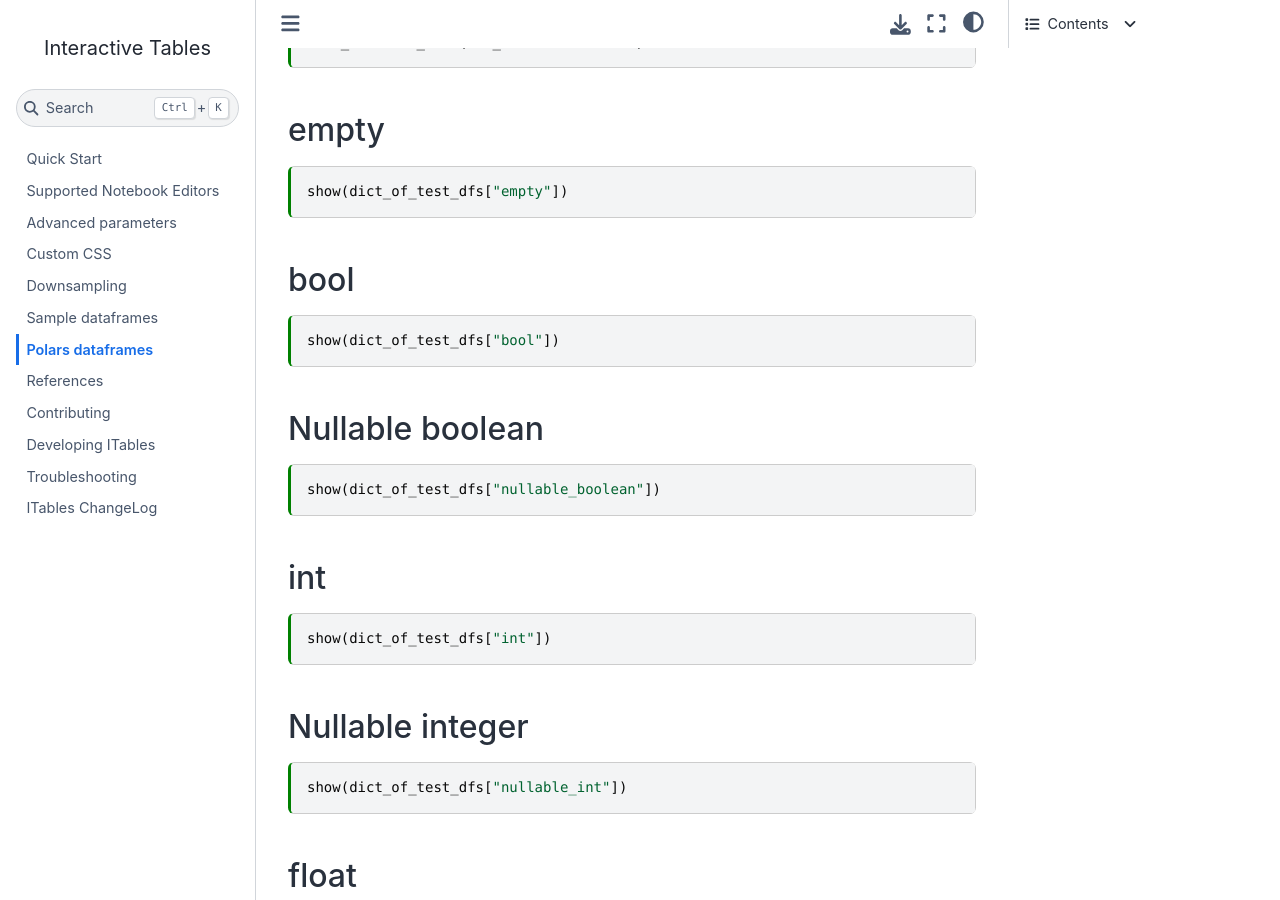
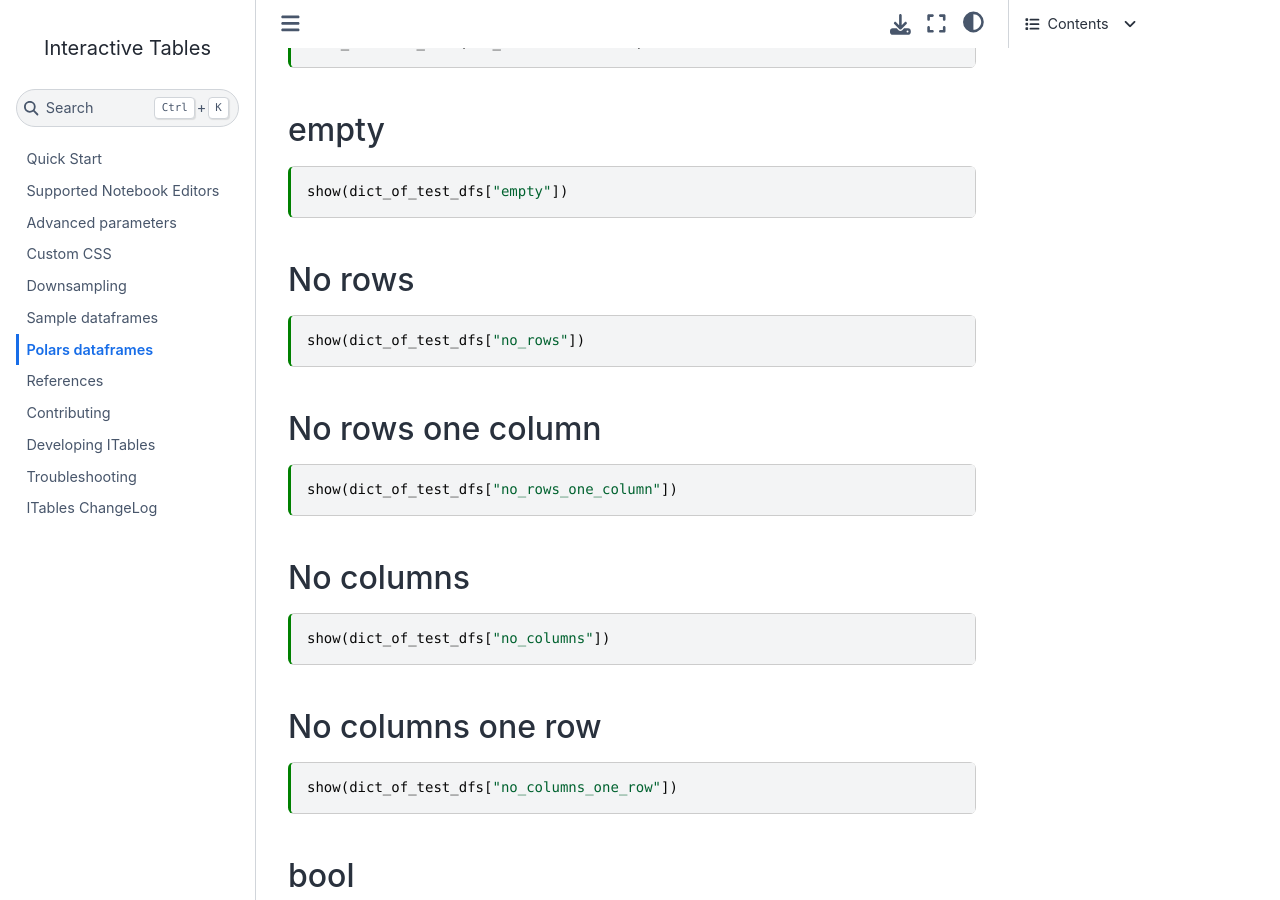
Before and after one commit to mwouts/itables, a Jupyter Book: the page built from docs/polars_dataframes.md, in a window 1280 px wide and 900 px high, scrolled down 259 px. Built offline with Jupyter Book 1.0.4 settings and Sphinx 7.4.7 and the Sphinx Book theme 1.1.4, drawn with Linux system fonts in a browser that asks for light colours.

Commit message:
Test itables on empty dataframes

````diff
--- a/docs/polars_dataframes.md
+++ b/docs/polars_dataframes.md
@@ -29,6 +29,30 @@ init_notebook_mode(all_interactive=True)
 
 ```{code-cell}
 show(dict_of_test_dfs["empty"])
+```
+
+## No rows
+
+```{code-cell}
+show(dict_of_test_dfs["no_rows"])
+```
+
+## No rows one column
+
+```{code-cell}
+show(dict_of_test_dfs["no_rows_one_column"])
+```
+
+## No columns
+
+```{code-cell}
+show(dict_of_test_dfs["no_columns"])
+```
+
+## No columns one row
+
+```{code-cell}
+show(dict_of_test_dfs["no_columns_one_row"])
 ```
 
 ## bool
````
Also changed, not shown: docs/sample_dataframes.md (+24 -0 lines), 1 other file.
